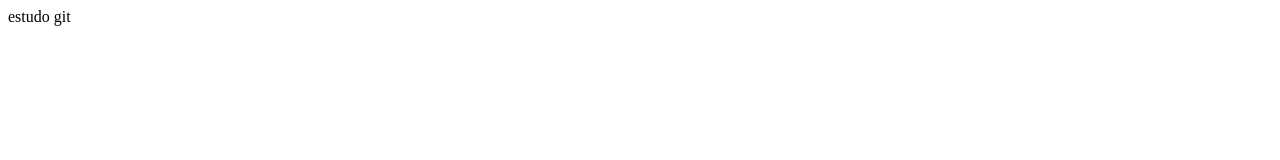
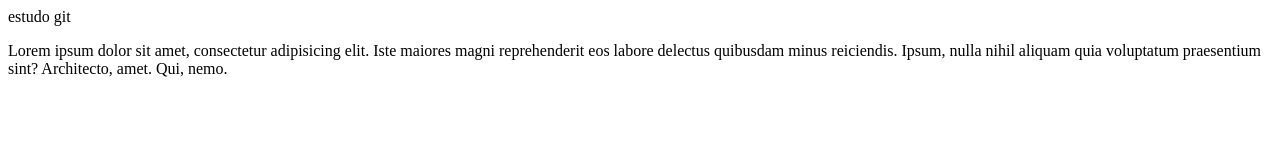
Before and after one commit to felipedemelodg/projeto-1, a plain HTML site: page index.html in a window 1280 px wide. Drawn offline with Linux system fonts and the light colour scheme.

Commit message:
texto adicionado

```diff
--- a/index.html
+++ b/index.html
@@ -10,5 +10,8 @@
     <header>
         estudo git
     </header>
+    <p>
+        Lorem ipsum dolor sit amet, consectetur adipisicing elit. Iste maiores magni reprehenderit eos labore delectus quibusdam minus reiciendis. Ipsum, nulla nihil aliquam quia voluptatum praesentium sint? Architecto, amet. Qui, nemo.
+    </p>
 </body>
 </html>
```
